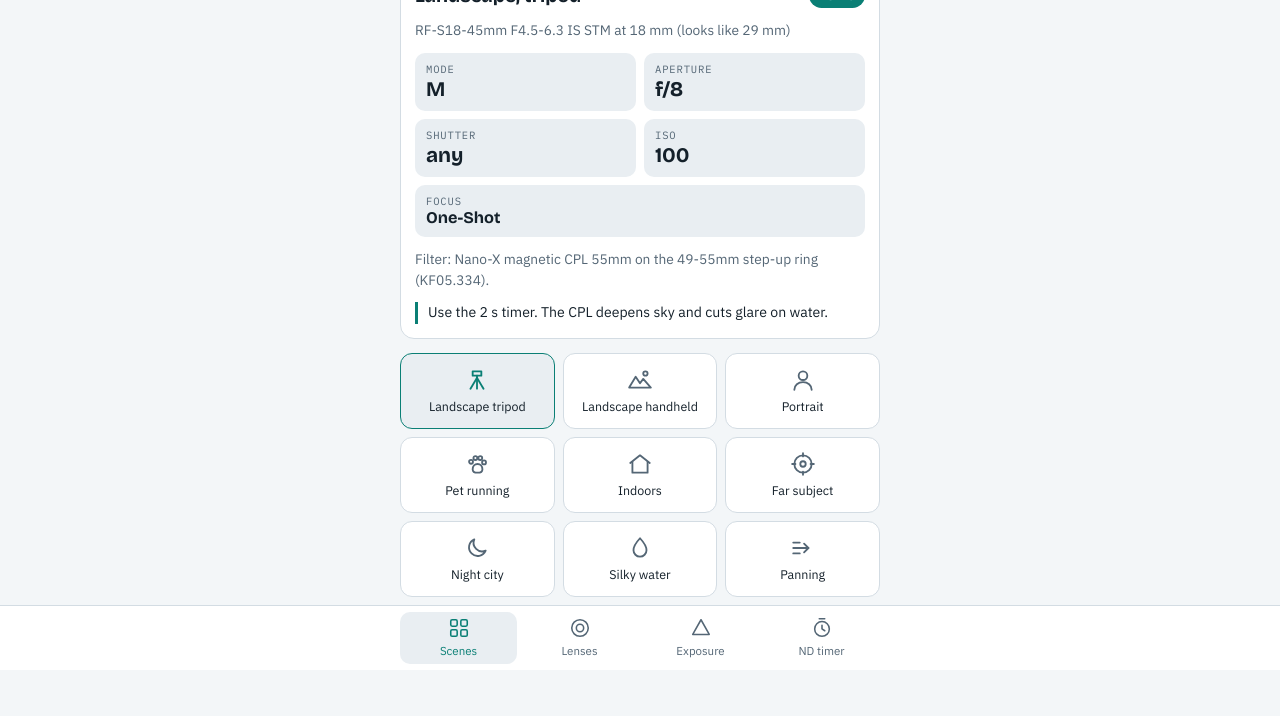
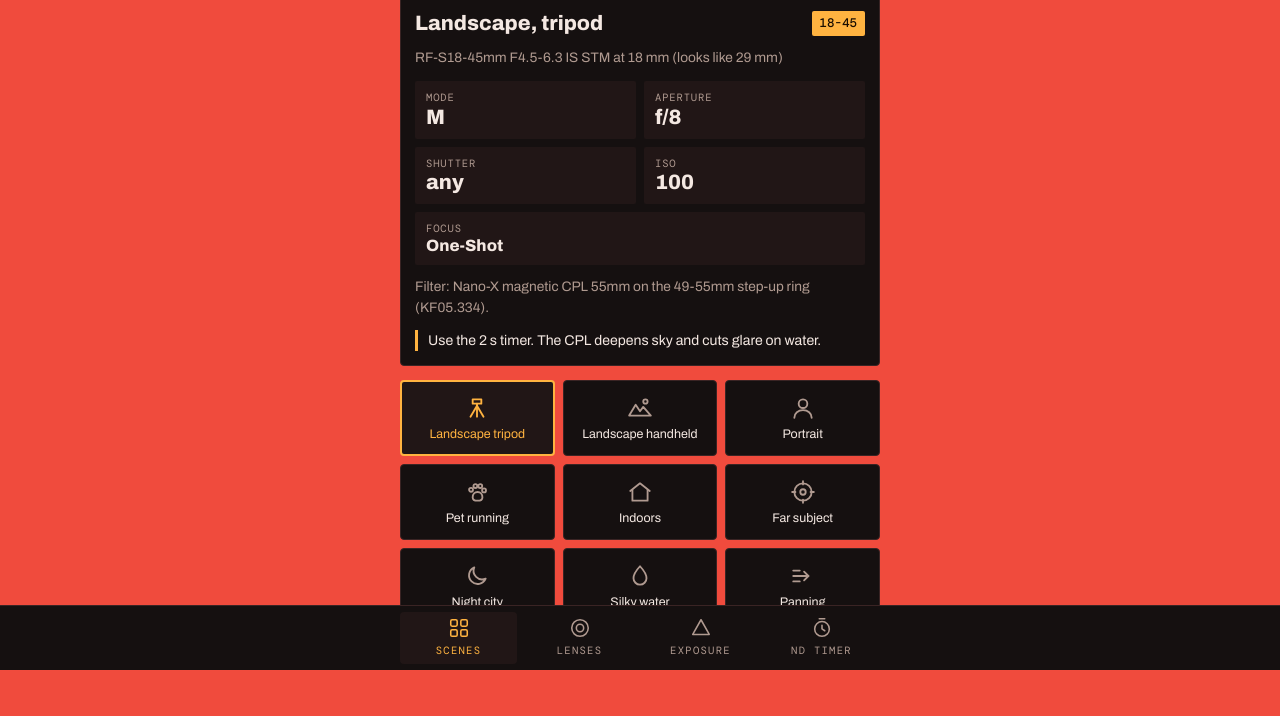
Before and after one commit to the-mercury/halfpress, a website with bundled scripts: page app/index.html in a window 1280 px wide. Shown: the part 130-846 px from the top of the page. Before the commit the page ends 819 px from the top, so only its background shows below. Built offline with nearby package versions, Linux system fonts and the light colour scheme.

Commit message:
feat: restyle the app in darkroom colours (#20)

```diff
--- a/app/index.html
+++ b/app/index.html
@@ -5,7 +5,8 @@
 <meta name="viewport" content="width=device-width, initial-scale=1, viewport-fit=cover">
 <title>press/2</title>
 <meta name="description" content="Settings, framing and exposure help for the camera gear you own.">
-<meta name="theme-color" content="#0e1217">
+<meta name="theme-color" content="#0c0909" media="(prefers-color-scheme: dark)">
+<meta name="theme-color" content="#f04b3d" media="(prefers-color-scheme: light)">
 <meta name="apple-mobile-web-app-capable" content="yes">
 <meta name="mobile-web-app-capable" content="yes">
 <meta name="apple-mobile-web-app-status-bar-style" content="black">
@@ -14,11 +15,12 @@
 <link rel="icon" href="icons/icon-192.png" type="image/png">
 <link rel="apple-touch-icon" href="icons/apple-touch-icon.png">
 <link rel="preconnect" href="https://fonts.googleapis.com">
-<link rel="stylesheet" href="https://fonts.googleapis.com/css2?family=Bricolage+Grotesque:wght@600;700&family=IBM+Plex+Sans:wght@400;500;600&family=IBM+Plex+Mono:wght@400;500&display=swap">
+<link rel="stylesheet" href="https://fonts.googleapis.com/css2?family=Archivo:wdth,wght@62..125,400..900&family=DM+Mono:wght@400;500&display=swap">
 <link rel="stylesheet" href="styles.css">
 <script type="module" src="js/main.js"></script>
 </head>
 <body>
+<div class="wrap edge" aria-hidden="true"><span>&#9664; 12</span><span>12A</span><span>&#9664; 13</span><span>13A</span><span>&#9664; 14</span></div>
 <main class="wrap" id="views">
   <p class="muted" id="loading">Loading your gear…</p>
 </main>
--- a/app/styles.css
+++ b/app/styles.css
@@ -1,34 +1,45 @@
 /* press/2. One phone-width column; views switch from a bottom tab bar.
-   Dark first, follows the device theme. */
+   Darkroom theme, following the device setting: a blackout page in dark mode,
+   a safelight-red page in light mode. Cards, buttons and the tab bar are
+   blackout in both, so text inside them uses --fg and --muted, while text
+   sitting straight on the page uses --page-fg and --page-muted. */
 :root {
-  --bg: #0e1217;
-  --surface: #151b22;
-  --surface2: #1c242d;
-  --line: #2a343f;
-  --fg: #e7ecf1;
-  --muted: #94a3b1;
-  --accent: #5fd0c4;
-  --accent-ink: #0a1f1d;
-  --warn: #e3a64a;
-  --good: #6fd08c;
-  --lens-0: #5fd0c4; --lens-0-ink: #0a1f1d;
-  --lens-1: #e3a64a; --lens-1-ink: #2a1b00;
-  --lens-2: #8fb0ff; --lens-2-ink: #0e1a33;
-  --lens-3: #e58fd0; --lens-3-ink: #2b0a24;
-  --font-display: "Bricolage Grotesque", "Helvetica Neue", Arial, sans-serif;
-  --font-body: "IBM Plex Sans", system-ui, -apple-system, "Segoe UI", sans-serif;
-  --font-mono: "IBM Plex Mono", ui-monospace, "SF Mono", Menlo, Consolas, monospace;
+  --bg: #0c0909;
+  --page-fg: #f4e8e2;
+  --page-muted: #b09a90;
+  --surface: #151010;
+  --surface2: #211616;
+  --line: #3a2424;
+  --fg: #f4e8e2;
+  --muted: #b09a90;
+  --accent: #ff4b3e;          /* safelight */
+  --accent-ink: #1a0503;
+  --edge: #ff4b3e;            /* frame numbers along the top */
+  --warn: #ffb340;            /* amber */
+  --good: #8fd19e;
+  --lens-0: #ff4b3e; --lens-0-ink: #1a0503;
+  --lens-1: #ffb340; --lens-1-ink: #1a0e00;
+  --lens-2: #f4e8e2; --lens-2-ink: #1a0e00;
+  --lens-3: #c79bff; --lens-3-ink: #170828;
+  --font-display: "Archivo", "Arial Narrow", Arial, sans-serif;
+  --font-body: "Archivo", system-ui, -apple-system, "Segoe UI", sans-serif;
+  --font-mono: "DM Mono", ui-monospace, "SF Mono", Menlo, Consolas, monospace;
+  --radius: 4px;
   color-scheme: dark;
 }
 @media (prefers-color-scheme: light) {
   :root {
-    --bg: #f3f6f8; --surface: #ffffff; --surface2: #e9eef2; --line: #d3dce3;
-    --fg: #14202a; --muted: #546675; --accent: #0a7f75; --accent-ink: #ffffff;
-    --warn: #9a5b00; --good: #1c7c3c;
-    --lens-0: #0a7f75; --lens-0-ink: #ffffff;
-    --lens-1: #a35f00; --lens-1-ink: #ffffff;
-    --lens-2: #2f5fd0; --lens-2-ink: #ffffff;
-    --lens-3: #a3348a; --lens-3-ink: #ffffff;
+    --bg: #f04b3d;
+    --page-fg: #120c0c;
+    --page-muted: #3a0a06;
+    --accent: #ffb340;        /* amber reads best on the black cards */
+    --accent-ink: #1a0e00;
+    --edge: #120c0c;
+    --warn: #ff8a7a;
+    --lens-0: #ffb340; --lens-0-ink: #1a0e00;
+    --lens-1: #f4e8e2; --lens-1-ink: #1a0e00;
+    --lens-2: #ff8a7a; --lens-2-ink: #1a0503;
+    --lens-3: #c79bff; --lens-3-ink: #170828;
     color-scheme: light;
   }
 }
@@ -39,7 +50,7 @@ html { -webkit-text-size-adjust: 100%; }
 body {
   margin: 0;
   background: var(--bg);
-  color: var(--fg);
+  color: var(--page-fg);
   font-family: var(--font-body);
   font-size: 15px;
   line-height: 1.5;
@@ -51,63 +62,64 @@ body {
 }
 .wrap { max-width: 480px; margin: 0 auto; }
 .view { display: flex; flex-direction: column; gap: 14px; }
-h1 { font-family: var(--font-display); font-weight: 700; font-size: 1.9rem; letter-spacing: -0.02em; line-height: 1.1; margin: 0; text-wrap: balance; }
-h2 { font-family: var(--font-display); font-size: 1.2rem; line-height: 1.15; margin: 0; }
+h1 { font-family: var(--font-display); font-weight: 900; font-stretch: 75%; font-size: 2.3rem; letter-spacing: -0.01em; line-height: 1; margin: 0; text-wrap: balance; }
+h2 { font-family: var(--font-display); font-weight: 800; font-stretch: 85%; font-size: 1.3rem; line-height: 1.15; margin: 0; }
 p { margin: 0; }
-.eyebrow { font-family: var(--font-mono); font-size: 0.7rem; letter-spacing: 0.12em; text-transform: uppercase; color: var(--muted); }
+.eyebrow { font-family: var(--font-mono); font-size: 0.7rem; letter-spacing: 0.14em; text-transform: uppercase; color: var(--page-muted); }
 .head { display: flex; flex-direction: column; gap: 4px; }
-.muted { color: var(--muted); font-size: 0.86rem; }
+.muted { color: var(--page-muted); font-size: 0.86rem; }
 button { font: inherit; color: inherit; cursor: pointer; }
 button:focus-visible, input:focus-visible { outline: 2px solid var(--accent); outline-offset: 2px; }
 
-.panel { background: var(--surface); border: 1px solid var(--line); border-radius: 14px; padding: 14px; display: flex; flex-direction: column; gap: 12px; min-width: 0; }
+.panel { background: var(--surface); color: var(--fg); border: 1px solid var(--line); border-radius: var(--radius); padding: 14px; display: flex; flex-direction: column; gap: 12px; min-width: 0; }
 .row { display: flex; align-items: center; justify-content: space-between; gap: 10px; }
-.chip { display: inline-flex; align-items: center; padding: 3px 10px; border-radius: 999px; font-weight: 600; font-size: 0.8rem; white-space: nowrap; }
+.chip { display: inline-flex; align-items: center; padding: 3px 8px; border-radius: 2px; font-family: var(--font-mono); font-weight: 500; font-size: 0.78rem; white-space: nowrap; }
 .chip.l0 { background: var(--lens-0); color: var(--lens-0-ink); }
 .chip.l1 { background: var(--lens-1); color: var(--lens-1-ink); }
 .chip.l2 { background: var(--lens-2); color: var(--lens-2-ink); }
 .chip.l3 { background: var(--lens-3); color: var(--lens-3-ink); }
 
 .tiles { display: grid; grid-template-columns: repeat(2, minmax(0, 1fr)); gap: 8px; }
-.tile { background: var(--surface2); border-radius: 10px; padding: 9px 11px; min-width: 0; }
+.tile { background: var(--surface2); color: var(--fg); border-radius: 2px; padding: 9px 11px; min-width: 0; }
 .tile .k { font-family: var(--font-mono); font-size: 0.66rem; letter-spacing: 0.08em; text-transform: uppercase; color: var(--muted); }
-.tile .v { font-family: var(--font-display); font-weight: 700; font-size: 1.3rem; line-height: 1.15; overflow-wrap: anywhere; }
+.tile .v { font-family: var(--font-display); font-weight: 800; font-stretch: 85%; font-size: 1.3rem; line-height: 1.15; overflow-wrap: anywhere; }
 .tile .v.small { font-size: 1.02rem; }
 
 .tip { border-left: 3px solid var(--accent); padding-left: 10px; font-size: 0.88rem; }
 .warning { border-left: 3px solid var(--warn); padding-left: 10px; font-size: 0.88rem; color: var(--fg); }
-.primary { background: var(--accent); color: var(--accent-ink); border: 0; border-radius: 12px; min-height: 48px; padding: 0 16px; font-weight: 600; font-size: 1rem; }
-.ghost { background: var(--surface2); border: 1px solid var(--line); border-radius: 10px; min-height: 44px; padding: 8px 14px; font-weight: 600; }
+.primary { background: var(--accent); color: var(--accent-ink); border: 0; border-radius: var(--radius); text-transform: uppercase; letter-spacing: 0.06em; min-height: 48px; padding: 0 16px; font-weight: 600; font-size: 1rem; }
+.ghost { background: var(--surface2); color: var(--fg); border: 1px solid var(--line); border-radius: var(--radius); text-transform: uppercase; letter-spacing: 0.06em; min-height: 44px; padding: 8px 14px; font-weight: 600; }
 
 /* scene picker */
 .scene-grid { display: grid; grid-template-columns: repeat(3, minmax(0, 1fr)); gap: 8px; }
-.scene-btn { background: var(--surface); border: 1px solid var(--line); border-radius: 12px; padding: 10px 6px; min-height: 76px; display: flex; flex-direction: column; align-items: center; justify-content: center; gap: 6px; font-size: 0.78rem; line-height: 1.2; text-align: center; }
+.scene-btn { background: var(--surface); color: var(--fg); border: 1px solid var(--line); border-radius: var(--radius); padding: 10px 6px; min-height: 76px; display: flex; flex-direction: column; align-items: center; justify-content: center; gap: 6px; font-size: 0.78rem; line-height: 1.2; text-align: center; }
 .scene-btn svg { width: 26px; height: 26px; stroke: var(--muted); }
-.scene-btn[aria-pressed="true"] { border-color: var(--accent); background: var(--surface2); }
+.scene-btn[aria-pressed="true"] { border: 2px solid var(--accent); background: var(--surface2); color: var(--accent); }
 .scene-btn[aria-pressed="true"] svg { stroke: var(--accent); }
 
 /* segmented controls */
 .seg { display: grid; grid-auto-flow: column; grid-auto-columns: minmax(0, 1fr); gap: 6px; }
-.seg button { background: var(--surface); border: 1px solid var(--line); border-radius: 10px; min-height: 44px; padding: 6px 4px; font-weight: 600; font-size: 0.84rem; }
+.seg button { background: var(--surface); color: var(--fg); border: 1px solid var(--line); border-radius: var(--radius); min-height: 44px; padding: 6px 4px; font-weight: 600; font-size: 0.84rem; }
 .seg button[aria-pressed="true"] { background: var(--accent); color: var(--accent-ink); border-color: var(--accent); }
 .seg.lens button.l0[aria-pressed="true"] { background: var(--lens-0); color: var(--lens-0-ink); border-color: var(--lens-0); }
 .seg.lens button.l1[aria-pressed="true"] { background: var(--lens-1); color: var(--lens-1-ink); border-color: var(--lens-1); }
 .seg.lens button.l2[aria-pressed="true"] { background: var(--lens-2); color: var(--lens-2-ink); border-color: var(--lens-2); }
 .seg.lens button.l3[aria-pressed="true"] { background: var(--lens-3); color: var(--lens-3-ink); border-color: var(--lens-3); }
 .chips { display: grid; grid-template-columns: repeat(5, minmax(0, 1fr)); gap: 6px; }
-.chips button { background: var(--surface); border: 1px solid var(--line); border-radius: 10px; min-height: 44px; padding: 4px 2px; font-family: var(--font-mono); font-size: 0.8rem; }
+.chips button { background: var(--surface); color: var(--fg); border: 1px solid var(--line); border-radius: var(--radius); min-height: 44px; padding: 4px 2px; font-family: var(--font-mono); font-size: 0.8rem; }
 .chips button[aria-pressed="true"] { background: var(--accent); color: var(--accent-ink); border-color: var(--accent); }
 
 /* pictures use their own fixed palette, the same in both themes */
-.frame { position: relative; aspect-ratio: 3 / 2; max-width: 100%; border-radius: 14px; overflow: hidden; border: 1px solid var(--line); background: #1b2433; }
+.frame { position: relative; aspect-ratio: 3 / 2; max-width: 100%; border-radius: var(--radius); overflow: hidden; border: 1px solid var(--line); background: #1b2433; }
 .frame svg, .frame canvas { position: absolute; inset: 0; width: 100%; height: 100%; display: block; }
 .frame .tag { position: absolute; left: 10px; bottom: 10px; background: rgba(10, 14, 18, 0.72); color: #f1f5f8; font-family: var(--font-mono); font-size: 0.74rem; padding: 3px 8px; border-radius: 6px; }
 
 /* sliders */
 .ctl { display: flex; flex-direction: column; gap: 2px; }
 .ctl label { font-weight: 600; font-size: 0.9rem; }
-.ctl .val { font-family: var(--font-display); font-weight: 700; font-size: 1.2rem; }
-.ctl .effect { font-size: 0.8rem; color: var(--muted); }
+.ctl .val { font-family: var(--font-display); font-weight: 800; font-stretch: 85%; font-size: 1.2rem; }
+.ctl .effect { font-size: 0.8rem; color: var(--page-muted); }
+.panel .muted, .panel .ctl .effect { color: var(--muted); }
 input[type="range"] { width: 100%; height: 36px; margin: 0; accent-color: var(--accent); }
 input[type="range"]:disabled { opacity: 0.4; }
 
@@ -127,20 +139,23 @@ input[type="range"]:disabled { opacity: 0.4; }
 .ring .track { fill: none; stroke: var(--surface2); stroke-width: 10; }
 .ring .prog { fill: none; stroke: var(--accent); stroke-width: 10; stroke-linecap: round; }
 .ring .read { position: absolute; inset: 0; display: flex; flex-direction: column; align-items: center; justify-content: center; gap: 2px; }
-.ring .big { font-family: var(--font-display); font-weight: 700; font-size: 2.4rem; line-height: 1; font-variant-numeric: tabular-nums; }
+.ring .big { font-family: var(--font-display); font-weight: 900; font-stretch: 75%; font-size: 2.4rem; line-height: 1; font-variant-numeric: tabular-nums; }
 .btn-row { display: grid; grid-template-columns: repeat(2, minmax(0, 1fr)); gap: 8px; }
 
 /* tab bar */
-.tabbar { position: fixed; left: 0; right: 0; bottom: 0; z-index: 20; background: var(--surface); border-top: 1px solid var(--line);
+.tabbar { position: fixed; left: 0; right: 0; bottom: 0; z-index: 20; background: var(--surface); color: var(--fg); border-top: 1px solid var(--line);
   padding: 6px max(16px, env(safe-area-inset-right, 0px)) calc(6px + env(safe-area-inset-bottom, 0px)) max(16px, env(safe-area-inset-left, 0px)); }
 .tabbar .inner { max-width: 480px; margin: 0 auto; display: grid; grid-auto-flow: column; grid-auto-columns: minmax(0, 1fr); gap: 4px; }
-.tabbar button { background: none; border: 0; border-radius: 10px; min-height: 52px; display: flex; flex-direction: column; align-items: center; justify-content: center; gap: 3px; font-size: 0.72rem; color: var(--muted); }
+.tabbar button { background: none; border: 0; border-radius: var(--radius); min-height: 52px; display: flex; flex-direction: column; align-items: center; justify-content: center; gap: 4px; font-family: var(--font-mono); font-size: 0.66rem; letter-spacing: 0.12em; text-transform: uppercase; color: var(--muted); }
 .tabbar svg { width: 22px; height: 22px; stroke: currentColor; }
 .tabbar button[aria-current="page"] { color: var(--accent); background: var(--surface2); }
 svg.ico { fill: none; stroke-width: 1.7; stroke-linecap: round; stroke-linejoin: round; }
 
-.error { border: 1px solid var(--warn); border-radius: 14px; padding: 14px; }
+.error { border: 1px solid var(--warn); border-radius: var(--radius); padding: 14px; background: var(--surface); color: var(--fg); }
 @media (prefers-reduced-motion: reduce) { * { transition: none !important; animation: none !important; } }
 
 /* An odd last tile spans the row instead of sitting alone. */
 .tiles > .tile:last-child:nth-child(odd) { grid-column: 1 / -1; }
+
+/* Frame numbers along the top, like the edge print on a strip of negatives. */
+.edge { display: flex; justify-content: space-between; font-family: var(--font-mono); font-size: 0.62rem; letter-spacing: 0.18em; color: var(--edge); opacity: 0.85; margin-bottom: 10px; }
```
Also changed, not shown: app/manifest.webmanifest.
